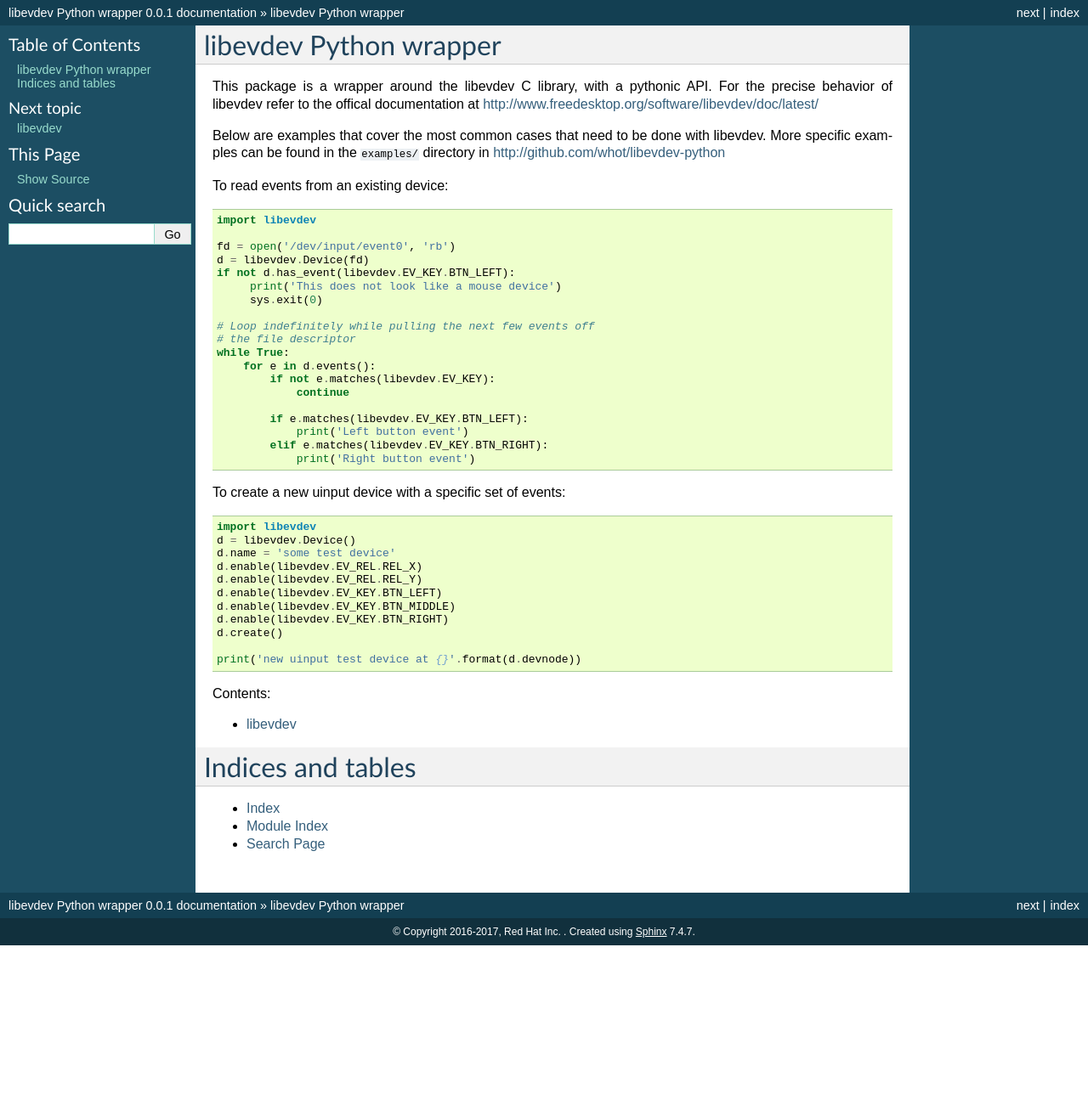
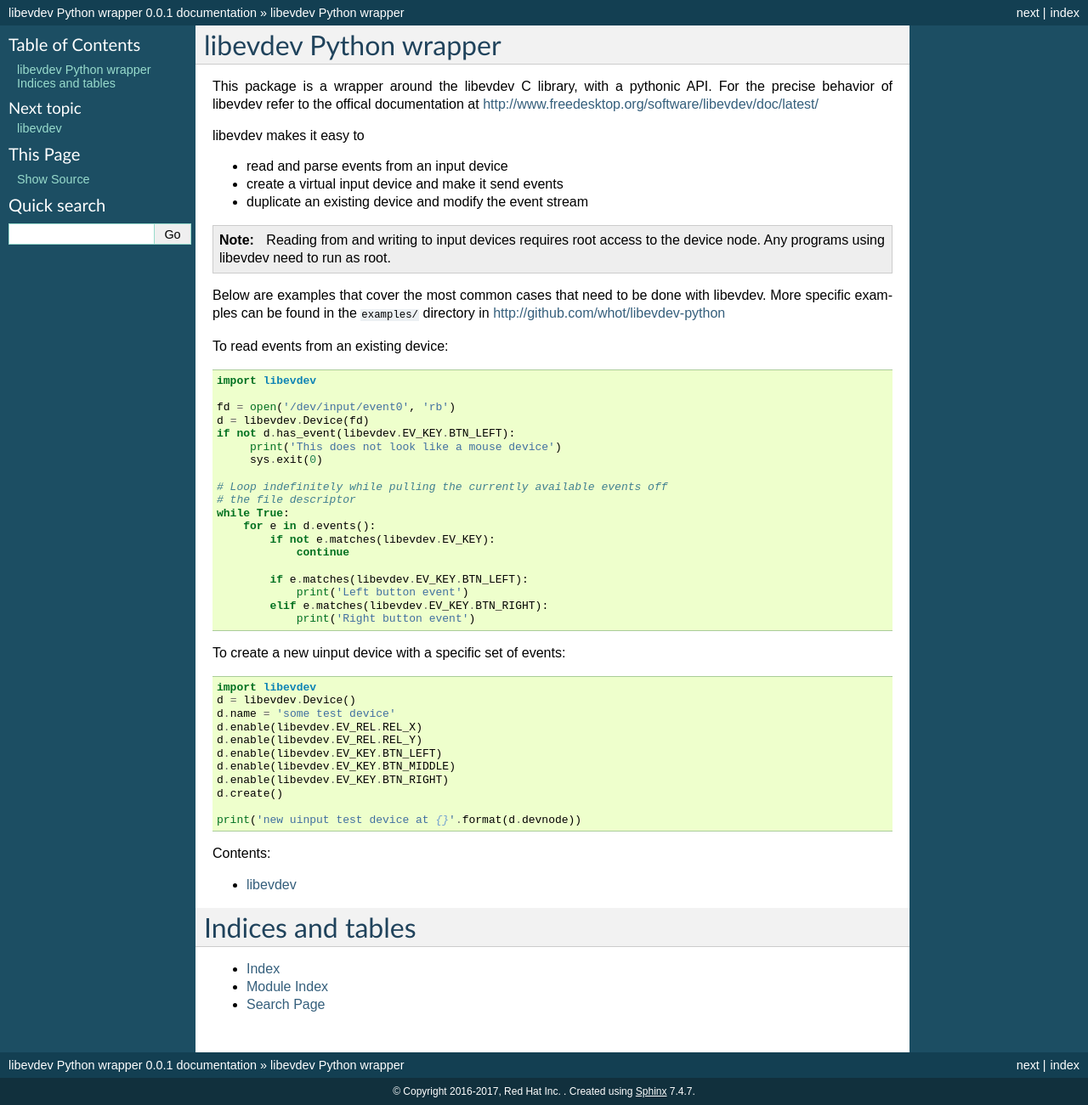
Before and after one commit to whot/python-libevdev, a Sphinx documentation site: the page built from doc/source/index.rst, in a window 1280 px wide. Shown: the whole page at 85% size. Built offline with Sphinx 7.4.7, drawn with Linux system fonts in a browser that asks for light colours; before the commit the page ends 1113 px from its top, so only the background shows below that.

Commit message:
doc: more info in the doc frontpage
And remove the leftover boilerplate from the top of index.rst

Signed-off-by: Peter Hutterer <peter.hutterer@who-t.net>

```diff
--- a/doc/source/index.rst
+++ b/doc/source/index.rst
@@ -1,14 +1,20 @@
-.. libevdev Python wrapper documentation master file, created by
-   sphinx-quickstart on Fri Feb 26 08:28:42 2016.
-   You can adapt this file completely to your liking, but it should at least
-   contain the root `toctree` directive.
-
 libevdev Python wrapper
 =======================
 
 This package is a wrapper around the libevdev C library, with a pythonic
 API. For the precise behavior of libevdev refer to the offical documentation at
 http://www.freedesktop.org/software/libevdev/doc/latest/
+
+libevdev makes it easy to
+
+* read and parse events from an input device
+* create a virtual input device and make it send events
+* duplicate an existing device and modify the event stream
+
+.. note::
+
+   Reading from and writing to input devices requires root access to the
+   device node. Any programs using libevdev need to run as root.
 
 Below are examples that cover the most common cases that need to be done
 with libevdev. More specific examples can be found in the ``examples/``
@@ -24,7 +30,7 @@
              print('This does not look like a mouse device')
              sys.exit(0)
 
-        # Loop indefinitely while pulling the next few events off
+        # Loop indefinitely while pulling the currently available events off
         # the file descriptor
         while True:
             for e in d.events():
```
